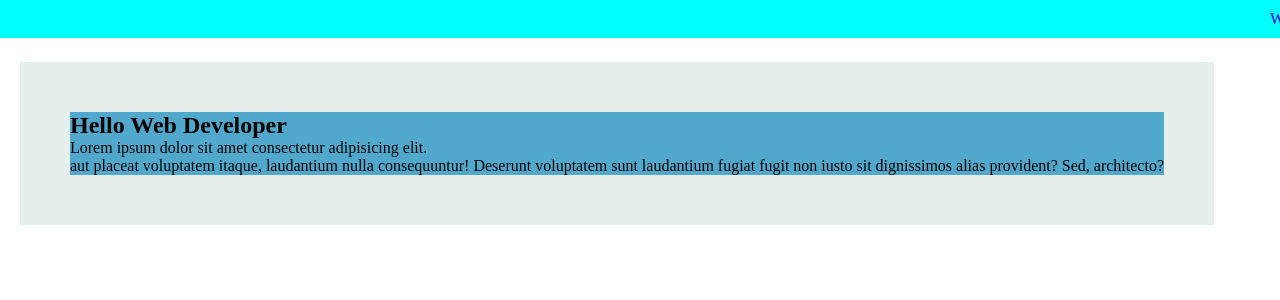
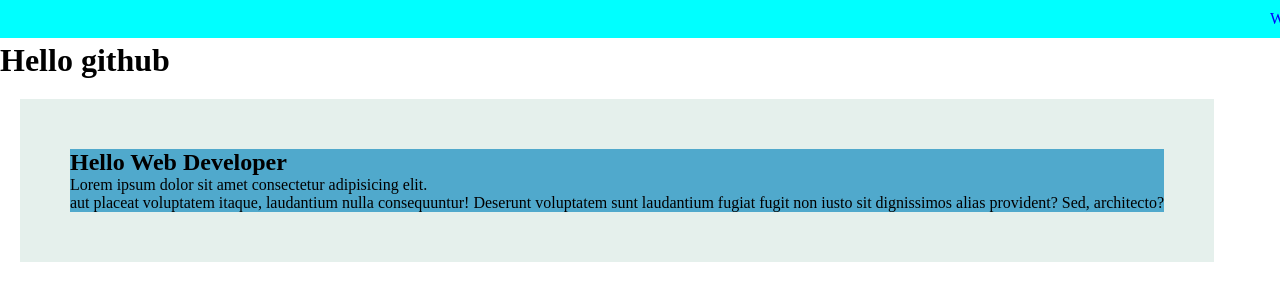
Before and after one commit to Moni01831/GithubPractice-, a plain HTML site: page index.html in a window 1280 px wide. Drawn offline with Linux system fonts and the light colour scheme.

Commit message:
index and index

```diff
--- a/index.html
+++ b/index.html
@@ -6,6 +6,7 @@
     <link rel="stylesheet" href="index.css">
 </head>
 <body>
+    <h1> Hello github</h1>
     <section class="first">
         <div class="div1">
             <h2>Hello Web Developer</h2>
```
